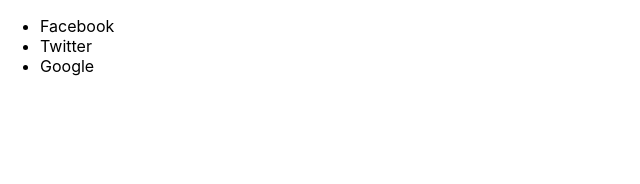
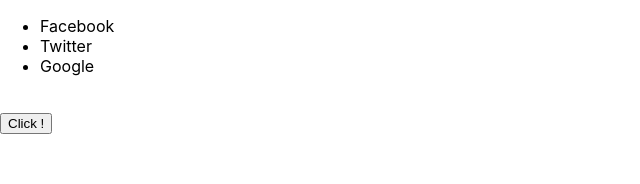
Before and after one commit to FranckGarcia189/learn-reactjs, a React (Create React App) app in the folder premiere-app-react/: page / in a window 1280 px wide. Shown: the top 184 px of the page, without its empty margins (0-640 px from the left). Built offline with nearby package versions, Linux system fonts and the light colour scheme.

Commit message:
add component button

```diff
--- a/premiere-app-react/src/App.js
+++ b/premiere-app-react/src/App.js
@@ -2,14 +2,19 @@
 import React from 'react';
 import './App.css';
 import {List} from './Components/list.js';
+import {Button} from './Components/list.js';
 
 function App() {
   const initlist = <List/>;
+  const MyButton = <Button/>
   return (
     <div>
       { initlist }
+      <br/>
+      { MyButton}
     </div>
   );
 }
 
+
 export default App;
--- a/premiere-app-react/src/Components/list.js
+++ b/premiere-app-react/src/Components/list.js
@@ -9,3 +9,9 @@
         </ul>
     }
 }
+
+export class Button extends React.Component {
+    render () {
+        return <button type="button">Click !</button>
+    }
+}
```
